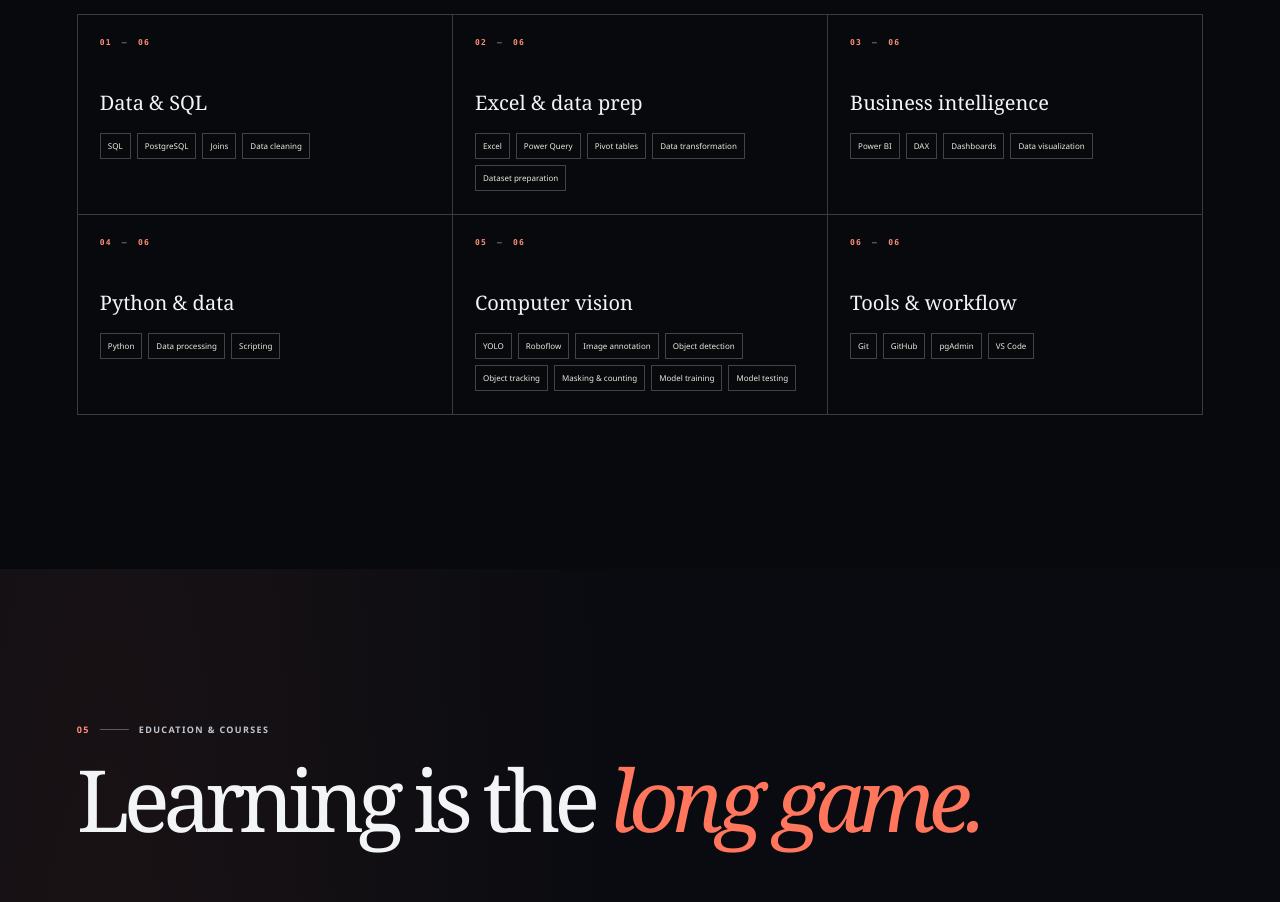
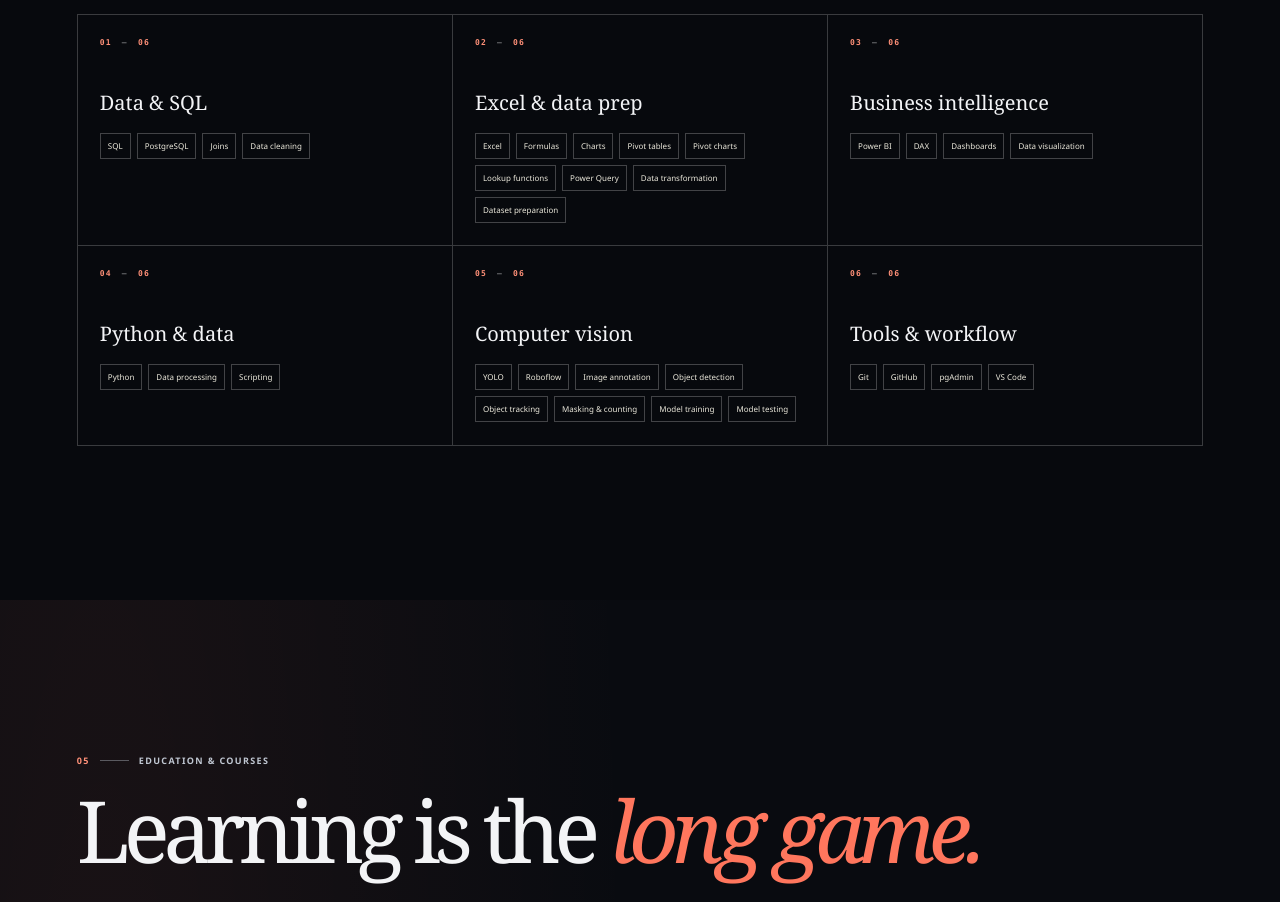
Before and after one commit to udayzaware27/portfolio-website-development, a Next.js app: page / in a window 1280 px wide. Shown: the part 5920-6822 px from the top of the page. Built offline with nearby package versions, Linux system fonts and the light colour scheme.

Commit message:
Add Excel charts and spreadsheet skills

```diff
--- a/components/portfolio.tsx
+++ b/components/portfolio.tsx
@@ -251,7 +251,7 @@ function Experience() {
 
 const skillGroups = [
   { name: 'Data & SQL', items: ['SQL', 'PostgreSQL', 'Joins', 'Data cleaning'] },
-  { name: 'Excel & data prep', items: ['Excel', 'Power Query', 'Pivot tables', 'Data transformation', 'Dataset preparation'] },
+  { name: 'Excel & data prep', items: ['Excel', 'Formulas', 'Charts', 'Pivot tables', 'Pivot charts', 'Lookup functions', 'Power Query', 'Data transformation', 'Dataset preparation'] },
   { name: 'Business intelligence', items: ['Power BI', 'DAX', 'Dashboards', 'Data visualization'] },
   { name: 'Python & data', items: ['Python', 'Data processing', 'Scripting'] },
   { name: 'Computer vision', items: ['YOLO', 'Roboflow', 'Image annotation', 'Object detection', 'Object tracking', 'Masking & counting', 'Model training', 'Model testing'] },
```
